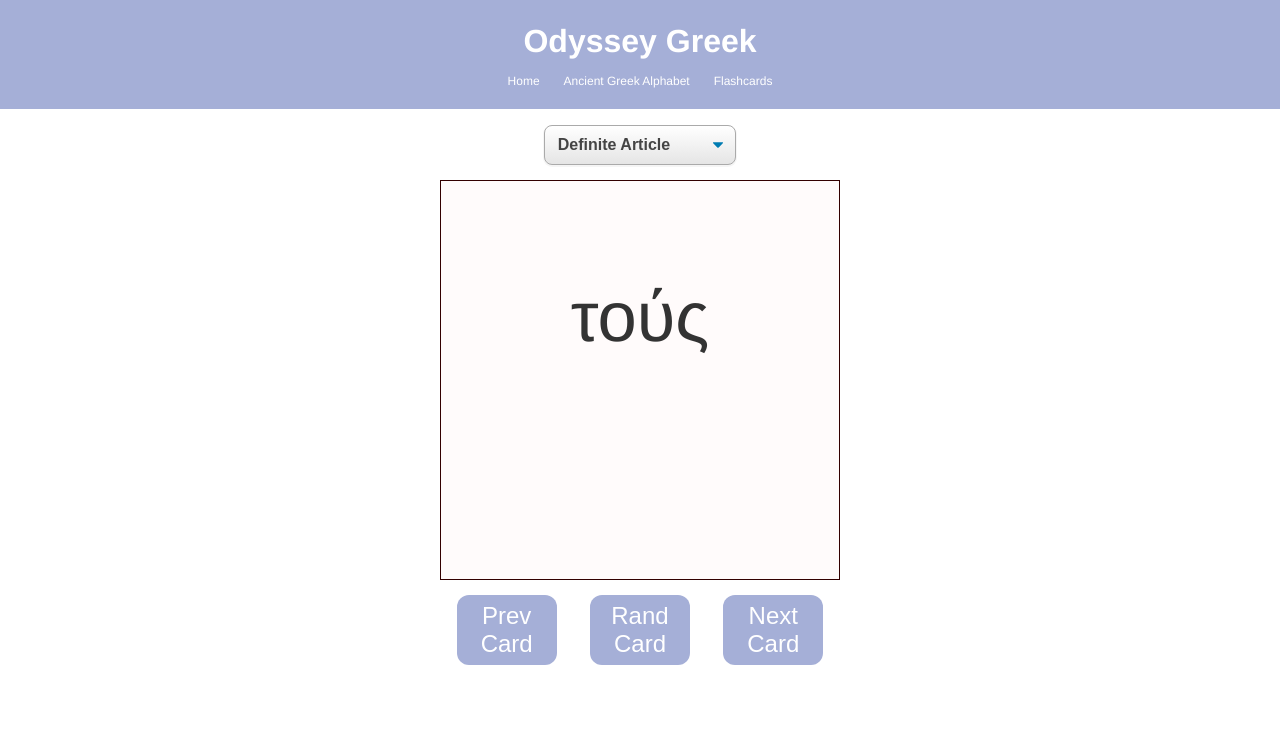
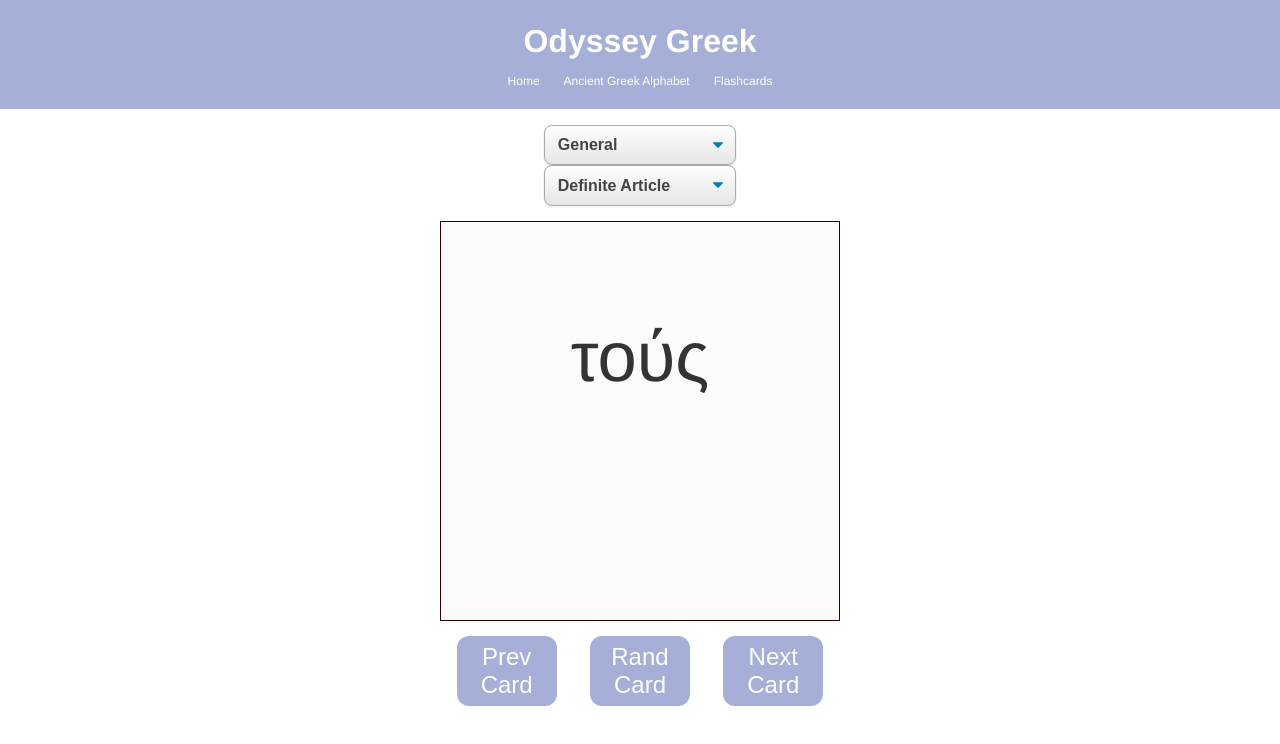
Before and after one commit to seangrant118/odyssey-greek, a React (Create React App) app: page /flashcards in a window 1280 px wide. Shown: the top 744 px of the page. Built offline with nearby package versions, Linux system fonts and the light colour scheme.

Commit message:
category filter

```diff
--- a/src/components/Flashcards.js
+++ b/src/components/Flashcards.js
@@ -7,6 +7,7 @@ import decks from "../grammer/Decks";
 class Flashcards extends React.Component {
   state = {
     topic: "Definite Article",
+    category: decks[0].category,
     selectedDeck: decks[0].cards,
     currentCard: {}
   };
@@ -77,6 +78,7 @@ class Flashcards extends React.Component {
     return (
       <div>
         <FlashcardsDeck
+          category={this.state.category}
           topic={this.state.topic}
           onTopicChange={this.onTopicChange}
           deck={decks}
--- a/src/components/FlashcardsDeck.js
+++ b/src/components/FlashcardsDeck.js
@@ -1,8 +1,30 @@
 import React from "react";
 import "./styles/FlashcardsDeck.css";
 
-const FlashcardsDeck = props => (
+const FlashcardsDeck = props => {
+  const categoryOptions = new Map([
+    ...props.deck.map(category => [
+      category.category.id,
+      category.category.name
+    ])
+  ]);
+  return (
     <div>
+      <select
+        value={props.category}
+        className="deck-select"
+        onChange={() => {}}
+      >
+        {props.deck ? (
+          [...categoryOptions].map(([id, name]) => (
+            <option key={id} value={name}>
+              {name}
+            </option>
+          ))
+        ) : (
+          <option></option>
+        )}
+      </select>
       <select
         value={props.topic}
         onChange={props.onTopicChange}
@@ -22,5 +44,6 @@ const FlashcardsDeck = props => (
       </select>
     </div>
   );
+};
 
 export default FlashcardsDeck;
--- a/src/grammer/Decks.js
+++ b/src/grammer/Decks.js
@@ -2,6 +2,10 @@ const decks = [
   {
     id: 1,
     name: "Definite Article",
+    category: {
+      id: 1,
+      name: "General"
+    },
     cards: [
       {
         id: 1,
@@ -93,6 +97,10 @@ const decks = [
   {
     id: 2,
     name: "εἰμί",
+    category: {
+      id: 1,
+      name: "General"
+    },
     cards: [
       {
         id: 1,
@@ -129,6 +137,10 @@ const decks = [
   {
     id: 3,
     name: "οἷδα",
+    category: {
+      id: 2,
+      name: "Verbs"
+    },
     cards: [
       {
         id: 1,
@@ -165,6 +177,10 @@ const decks = [
   {
     id: 4,
     name: "Uncontracted Verbs",
+    category: {
+      id: 2,
+      name: "Verbs"
+    },
     cards: [
       {
         id: 1,
@@ -201,6 +217,10 @@ const decks = [
   {
     id: 5,
     name: "α Contract Verbs",
+    category: {
+      id: 2,
+      name: "Verbs"
+    },
     cards: [
       {
         id: 1,
@@ -237,6 +257,10 @@ const decks = [
   {
     id: 6,
     name: "ε Contract Verbs",
+    category: {
+      id: 2,
+      name: "Verbs"
+    },
     cards: [
       {
         id: 1,
@@ -273,6 +297,10 @@ const decks = [
   {
     id: 7,
     name: "ο Contract Verbs",
+    category: {
+      id: 2,
+      name: "Verbs"
+    },
     cards: [
       {
         id: 1,
```
Lines whose indentation alone changed are shown as unchanged.
